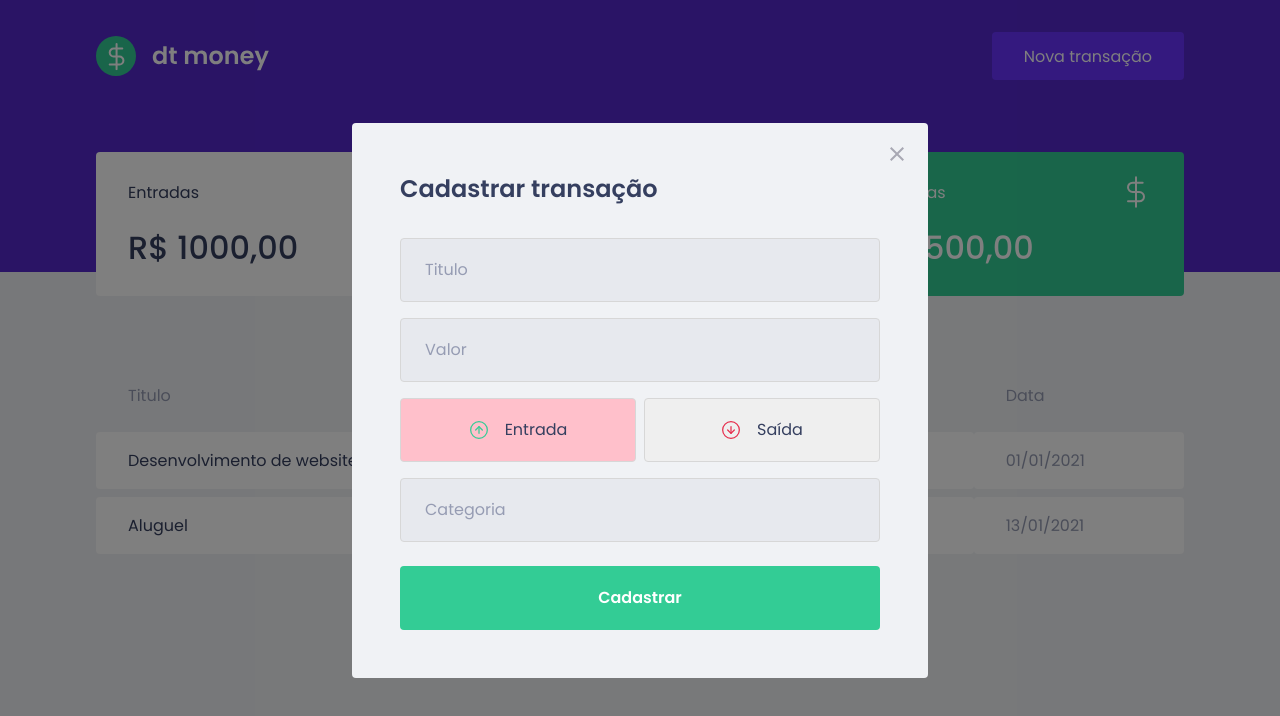
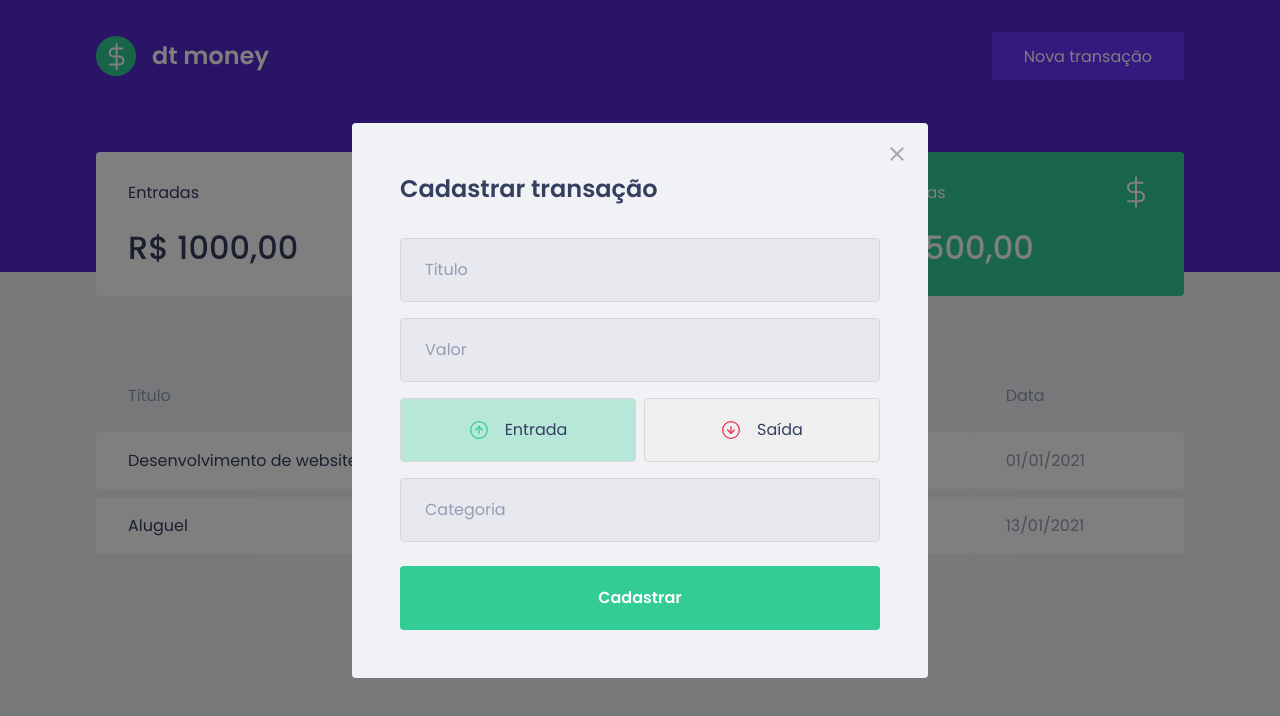
Before and after one commit to RenanArantes/ignite-dtmoney, a React (Create React App) app: page / in a window 1280 px wide. Both pictures are taken after a click on the button "Nova transação". Shown: the top 716 px of the page. Built offline with nearby package versions, Linux system fonts and the light colour scheme; no server answers; what miragejs would draw is missing.

Commit message:
Cores dos botoes

```diff
--- a/src/components/NewTransactionModal/index.tsx
+++ b/src/components/NewTransactionModal/index.tsx
@@ -45,6 +45,7 @@
             type="button"
             onClick={() => { setType('deposit'); }}
             isActive={type === 'deposit'}
+            activeColor='green'
           >
             <img src={incomeImg} alt="Entrada"/>
             <span>Entrada</span>
@@ -53,6 +54,7 @@
             type="button"
             onClick={() => { setType('withdraw'); }}
             isActive={type === 'withdraw'}
+            activeColor='red'
           >
             <img src={outcomeImg} alt="Saída"/>
             <span>Saída</span>
--- a/src/components/NewTransactionModal/styles.ts
+++ b/src/components/NewTransactionModal/styles.ts
@@ -1,5 +1,5 @@
 import styled from 'styled-components';
-import { darken } from 'polished'
+import { darken, transparentize } from 'polished'
 
 export const Container = styled.form`
   h2 {
@@ -64,6 +64,12 @@
 
 interface RadialBoxProps {
   isActive: boolean;
+  activeColor: 'green' | 'red';
+}
+
+const colors = {
+  green: '#33cc95',
+  red: '#e52e4d'
 }
 
 export const RadialBox = styled.button<RadialBoxProps>`
@@ -71,7 +77,9 @@
   border: 1px solid #d7d7d7;
   border-radius: 0.25rem;
 
-  background: ${(props) => props.isActive ? 'pink' : 'transaparent'};
+  background: ${(props) => props.isActive ?
+    transparentize(0.7, colors[props.activeColor]) :
+    'transaparent'};
 
   display: flex;
   align-items: center;
```
